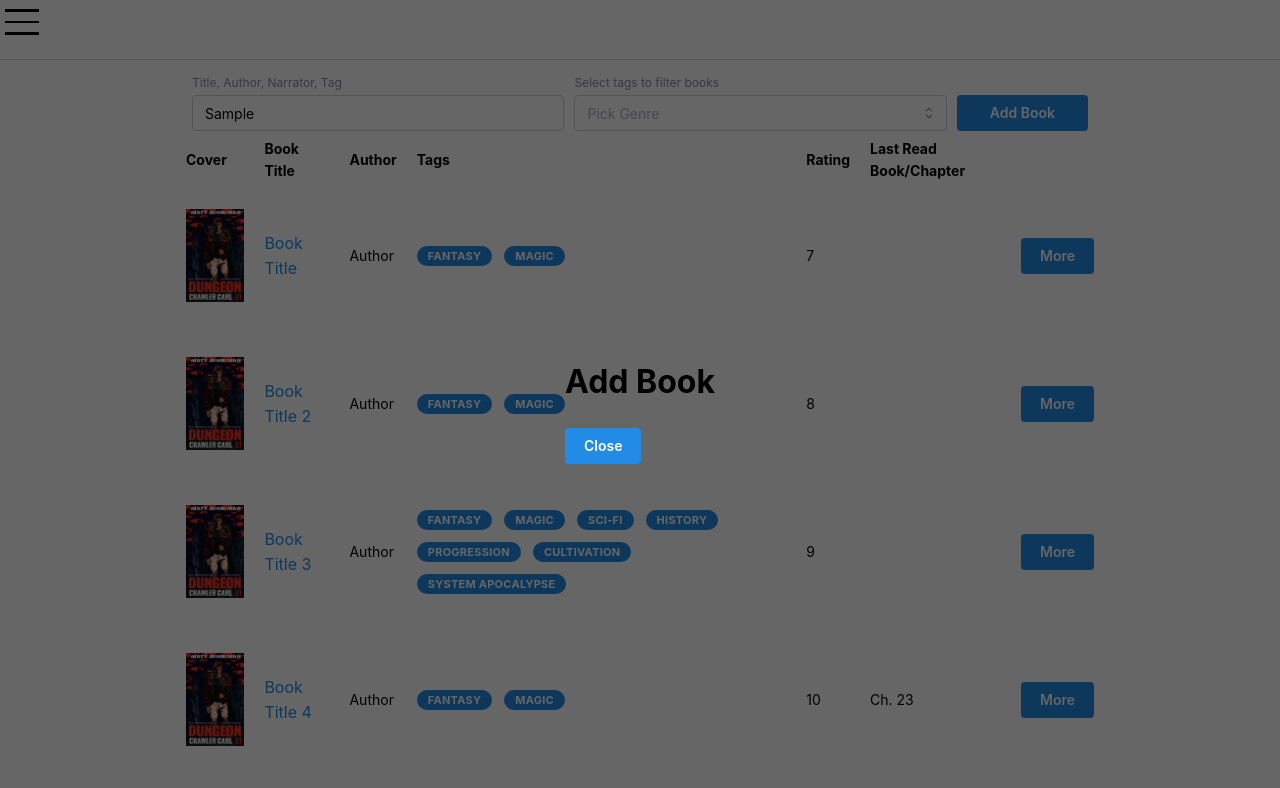
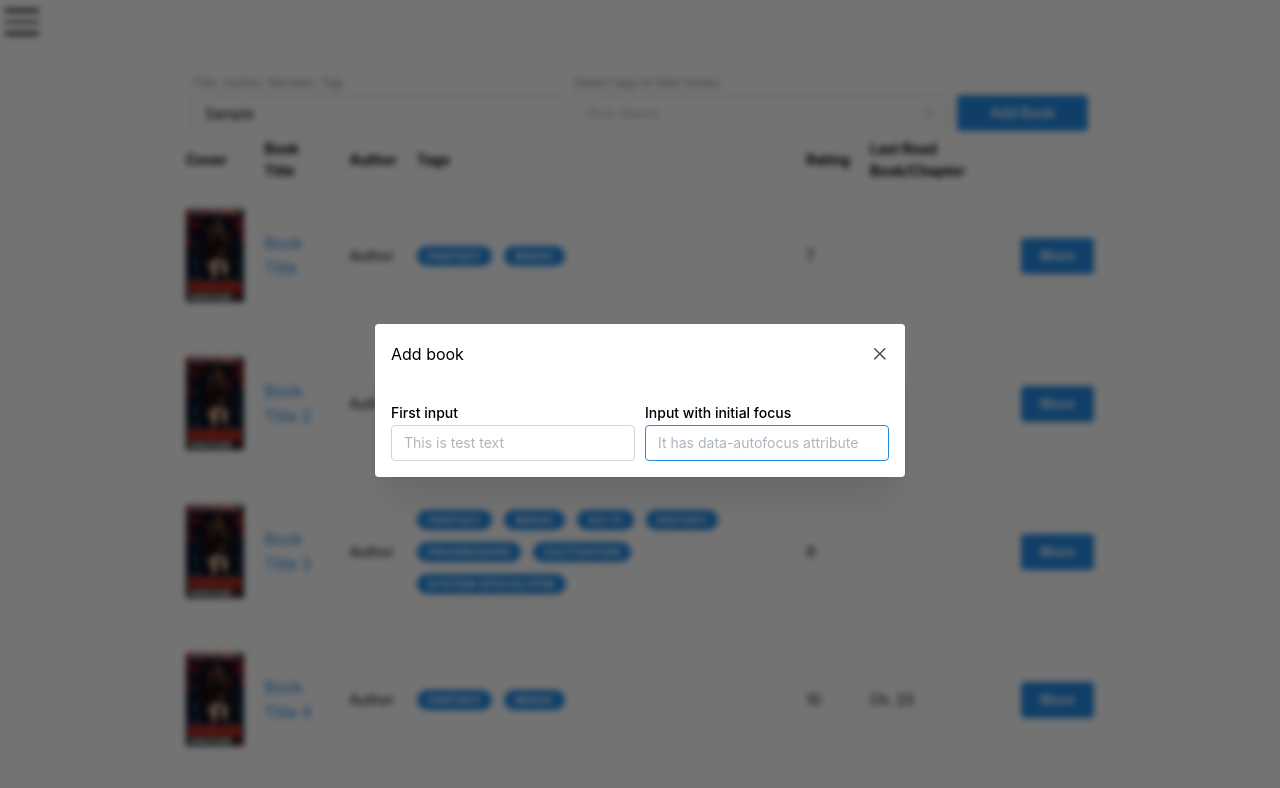
Before and after one commit to KennethWhite/Book-Tracking, a React (Vite) app in the folder BookTracking.Web/: page / in a window 1280 px wide. Both pictures are taken after typing "Sample", "Sample" into the empty fields and a click on the button "Add Book". Shown: the top 788 px of the page. Built offline with nearby package versions, Linux system fonts and the light colour scheme.

Commit message:
Refactor AddBook component and integrate with Modal in Home page
Signed-off-by: Kenny White <kennival@hotmail.com>

```diff
--- a/BookTracking.Web/src/pages/Home/AddBook.tsx
+++ b/BookTracking.Web/src/pages/Home/AddBook.tsx
@@ -1,16 +1,19 @@
-import { Button, Overlay } from '@mantine/core';
+import { Flex, TextInput } from '@mantine/core';
 
 interface AddBookProps {
-  onClose: () => void;
+  test: string;
 }
 
-export const AddBook = ({ onClose }: AddBookProps) => {
+export const AddBook = ({ test }: AddBookProps) => {
   return (
-    <Overlay center>
-      <div>
-        <h1>Add Book</h1>
-        <Button onClick={onClose}>Close</Button>
-      </div>
-    </Overlay>
+    <Flex columnGap={10} align="end" justify="center">
+      <TextInput label="First input" placeholder={test} />
+      <TextInput
+        data-autofocus
+        label="Input with initial focus"
+        placeholder="It has data-autofocus attribute"
+        mt="md"
+      />
+    </Flex>
   );
 };
--- a/BookTracking.Web/src/pages/Home/Home.tsx
+++ b/BookTracking.Web/src/pages/Home/Home.tsx
@@ -1,5 +1,6 @@
 import { useState } from 'react';
-import { Container } from '@mantine/core';
+import { Container, Modal } from '@mantine/core';
+import { useDisclosure } from '@mantine/hooks';
 import { SearchBar } from '@/components/SearchBar/SearchBar';
 import { AddBook } from '@/pages/Home/AddBook';
 import { BookTable } from './BookTable';
@@ -8,7 +9,8 @@ export const Home = () => {
   /* eslint-disable @typescript-eslint/no-unused-vars */
   const [searchText, setSearchText] = useState('');
   const [selectedTags, setSelectedTags] = useState<string[]>([]);
-  const [showModal, setShowModal] = useState(false);
+  const [opened, { open, close }] = useDisclosure(false);
+
   /* eslint-enable @typescript-eslint/no-unused-vars */
 
   const handleSearchChanged = (text: string) => {
@@ -20,7 +22,11 @@ export const Home = () => {
   };
 
   const handleAddBookClicked = () => {
-    setShowModal(!showModal);
+    if (opened) {
+      close();
+    } else {
+      open();
+    }
   };
 
   return (
@@ -33,7 +39,21 @@ export const Home = () => {
           currentValue={searchText}
           onAddBookClicked={handleAddBookClicked}
         />
-        {showModal && <AddBook onClose={() => setShowModal(false)} />}
+        <Modal
+          opened={opened}
+          onClose={close}
+          title="Add book"
+          centered
+          size="auto"
+          overlayProps={{
+            backgroundOpacity: 0.55,
+            blur: 3,
+          }}
+          transitionProps={{ transition: 'fade', duration: 200, timingFunction: 'linear' }}
+        >
+          <AddBook test="This is test text" />
+        </Modal>
+
         <BookTable />
       </Container>
     </>
```
